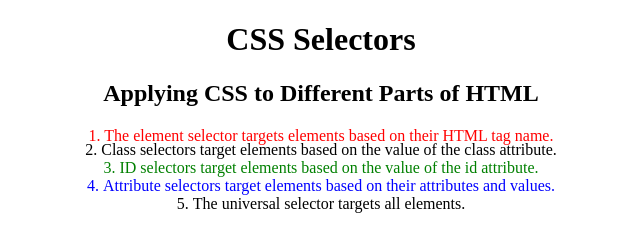
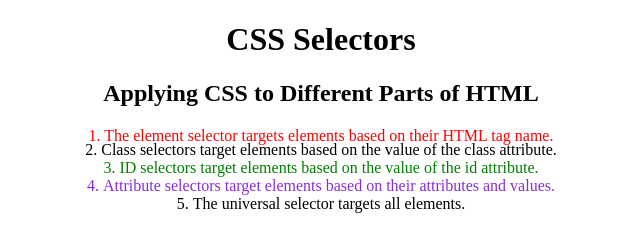
Before and after one commit to gupta-mihir/Web-Development-Udemy, a plain HTML site: page Web Development/5.3 CSS Selectors/index.html in a window 1280 px wide. Shown: the whole page, without its empty margins (319-959 px from the left). Drawn offline with Linux system fonts and the light colour scheme.

Commit message:
changed the color in css

```diff
--- a/Web Development/5.3 CSS Selectors/style.css
+++ b/Web Development/5.3 CSS Selectors/style.css
@@ -9,6 +9,6 @@ p{color: red}
 .note{font-size: "50"}
 #id-selector-demo{color:green}
 li[value = "4"]{
-  color: blue
+  color: blueviolet
 }
 *{text-align: center;}
```
